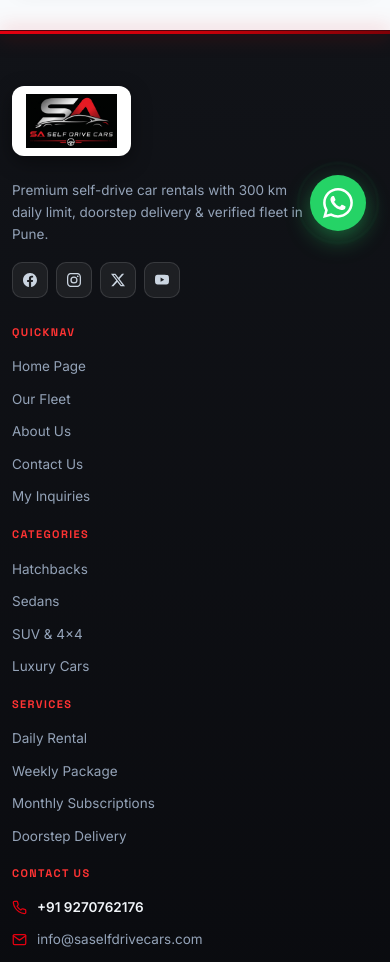
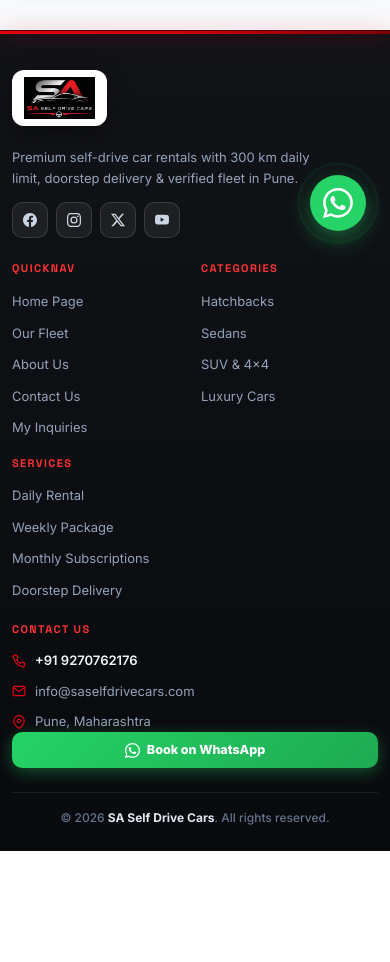
Before and after one commit to abhishekparekar/carrental-pune, a React (Vite) app: page /cars in a window 390 px wide. Shown: the part 589-1551 px from the top of the page. After the commit the page ends 1440 px from the top, so only its background shows below. Built offline with nearby package versions, Linux system fonts and the light colour scheme; no server answers; the database is empty.

Commit message:
Make complete footer fully responsive across PC, Laptop, iPad, Tablets, and all mobile screens

```diff
--- a/src/components/layout/Footer.jsx
+++ b/src/components/layout/Footer.jsx
@@ -57,16 +57,16 @@ export default function Footer() {
         boxShadow: '0 0 20px rgba(229,0,16,0.6)',
       }} />
 
-      <div style={{ padding: '52px 0 28px' }}>
+      <div style={{ padding: 'clamp(36px, 5vw, 56px) 0 24px' }}>
         <div className="container">
           <div className="footer-grid">
 
             {/* ── 1. Brand & Identity Column ── */}
             <div className="footer-brand-col">
-              <Link to="/" style={{ display: 'inline-block', marginBottom: 16, textDecoration: 'none' }}>
+              <Link to="/" style={{ display: 'inline-block', marginBottom: 14, textDecoration: 'none' }}>
                 <div style={{
                   background: '#FFFFFF',
-                  padding: '8px 14px',
+                  padding: '7px 12px',
                   borderRadius: 12,
                   boxShadow: '0 6px 20px rgba(0, 0, 0, 0.4)',
                   display: 'inline-block',
@@ -75,7 +75,7 @@ export default function Footer() {
                     src={logoImg}
                     alt={settings?.businessName || 'SA Self Drive Cars'}
                     style={{
-                      height: 54,
+                      height: 'clamp(42px, 5vw, 52px)',
                       width: 'auto',
                       objectFit: 'contain',
                       display: 'block',
@@ -83,14 +83,12 @@ export default function Footer() {
                   />
                 </div>
               </Link>
-              <p style={{ fontSize: 13.5, color: '#94A3B8', lineHeight: 1.65, marginBottom: 16, maxWidth: 300 }}>
+              <p style={{ fontSize: 13, color: '#94A3B8', lineHeight: 1.6, marginBottom: 14, maxWidth: 320 }}>
                 {settings?.tagline || 'Premium self-drive car rentals with 300 km daily limit, doorstep delivery & verified fleet in Pune.'}
               </p>
 
-
-
               {/* Social Media Links */}
-              <div style={{ display: 'flex', gap: 8 }}>
+              <div style={{ display: 'flex', gap: 8, flexWrap: 'wrap' }}>
                 {socials.map(s => (
                   <a
                     key={s.label}
@@ -120,18 +118,18 @@ export default function Footer() {
 
             {/* ── 2. Link Navigation Columns ── */}
             {Object.entries(footerLinks).map(([group, links]) => (
-              <div key={group}>
+              <div key={group} className="footer-links-col">
                 <h4 style={{
                   fontSize: 11, fontWeight: 800, color: '#FF3333',
-                  letterSpacing: '1.4px', textTransform: 'uppercase', marginBottom: 16,
+                  letterSpacing: '1.4px', textTransform: 'uppercase', marginBottom: 14,
                 }}>{group}</h4>
-                <ul style={{ display: 'flex', flexDirection: 'column', gap: 10 }}>
+                <ul style={{ display: 'flex', flexDirection: 'column', gap: 9, listStyle: 'none', padding: 0, margin: 0 }}>
                   {links.map(link => (
                     <li key={link.label}>
                       <Link
                         to={link.to}
                         style={{
-                          fontSize: 13.5,
+                          fontSize: 13,
                           color: '#94A3B8',
                           textDecoration: 'none',
                           transition: 'all 0.18s ease',
@@ -151,25 +149,25 @@ export default function Footer() {
             ))}
 
             {/* ── 3. Dynamic Contact & Instant Booking Card ── */}
-            <div>
+            <div className="footer-contact-col">
               <h4 style={{
                 fontSize: 11, fontWeight: 800, color: '#FF3333',
-                letterSpacing: '1.4px', textTransform: 'uppercase', marginBottom: 16,
+                letterSpacing: '1.4px', textTransform: 'uppercase', marginBottom: 14,
               }}>Contact Us</h4>
 
-              <ul style={{ display: 'flex', flexDirection: 'column', gap: 12, marginBottom: 18 }}>
+              <ul style={{ display: 'flex', flexDirection: 'column', gap: 11, marginBottom: 16, listStyle: 'none', padding: 0, margin: 0 }}>
                 <li>
                   <a
                     href={`tel:${rawPhone.replace(/\s+/g, '')}`}
                     style={{
-                      display: 'flex', alignItems: 'center', gap: 10,
-                      fontSize: 13.5, color: '#F1F5F9', textDecoration: 'none',
+                      display: 'flex', alignItems: 'center', gap: 9,
+                      fontSize: 13, color: '#F1F5F9', textDecoration: 'none',
                       fontWeight: 600, transition: 'color 0.15s',
                     }}
                     onMouseEnter={e => e.currentTarget.style.color = '#FF3333'}
                     onMouseLeave={e => e.currentTarget.style.color = '#F1F5F9'}
                   >
-                    <span style={{ color: '#E50010', flexShrink: 0 }}><FiPhone size={15} /></span>
+                    <span style={{ color: '#E50010', flexShrink: 0 }}><FiPhone size={14} /></span>
                     {rawPhone}
                   </a>
                 </li>
@@ -177,24 +175,24 @@ export default function Footer() {
                   <a
                     href={`mailto:${settings?.email || 'info@saselfdrivecars.com'}`}
                     style={{
-                      display: 'flex', alignItems: 'center', gap: 10,
-                      fontSize: 13.5, color: '#94A3B8', textDecoration: 'none',
+                      display: 'flex', alignItems: 'center', gap: 9,
+                      fontSize: 13, color: '#94A3B8', textDecoration: 'none',
                       transition: 'color 0.15s',
                       wordBreak: 'break-all',
                     }}
                     onMouseEnter={e => e.currentTarget.style.color = '#FFFFFF'}
                     onMouseLeave={e => e.currentTarget.style.color = '#94A3B8'}
                   >
-                    <span style={{ color: '#E50010', flexShrink: 0 }}><FiMail size={15} /></span>
+                    <span style={{ color: '#E50010', flexShrink: 0 }}><FiMail size={14} /></span>
                     {settings?.email || 'info@saselfdrivecars.com'}
                   </a>
                 </li>
                 <li>
                   <span style={{
-                    display: 'flex', alignItems: 'center', gap: 10,
-                    fontSize: 13.5, color: '#94A3B8',
+                    display: 'flex', alignItems: 'center', gap: 9,
+                    fontSize: 13, color: '#94A3B8',
                   }}>
-                    <span style={{ color: '#E50010', flexShrink: 0 }}><FiMapPin size={15} /></span>
+                    <span style={{ color: '#E50010', flexShrink: 0 }}><FiMapPin size={14} /></span>
                     {settings?.address || 'Pune, Maharashtra'}
                   </span>
                 </li>
@@ -208,34 +206,36 @@ export default function Footer() {
                 style={{
                   display: 'inline-flex',
                   alignItems: 'center',
-                  gap: 8,
-                  padding: '10px 18px',
+                  justifyContent: 'center',
+                  gap: 7,
+                  padding: '9px 16px',
                   borderRadius: 10,
                   background: 'linear-gradient(135deg, #25D366 0%, #1EAA52 100%)',
                   color: '#FFFFFF',
-                  fontSize: 13,
+                  fontSize: 12.5,
                   fontWeight: 800,
                   textDecoration: 'none',
                   boxShadow: '0 4px 16px rgba(37,211,102,0.35)',
                   transition: 'all 0.15s ease',
+                  width: 'auto',
                 }}
                 onMouseEnter={e => e.currentTarget.style.transform = 'translateY(-2px)'}
                 onMouseLeave={e => e.currentTarget.style.transform = 'translateY(0)'}
               >
-                <BsWhatsapp size={16} /> Book on WhatsApp
+                <BsWhatsapp size={15} /> Book on WhatsApp
               </a>
             </div>
 
           </div>
 
           {/* ── Bottom Divider & Copyright Bar ── */}
-          <div style={{ height: 1, background: 'rgba(255, 255, 255, 0.08)', margin: '36px 0 20px' }} />
+          <div style={{ height: 1, background: 'rgba(255, 255, 255, 0.08)', margin: 'clamp(24px, 4vw, 36px) 0 16px' }} />
 
           <div style={{
             display: 'flex', alignItems: 'center', justifyContent: 'center',
             flexWrap: 'wrap', gap: 12, textAlign: 'center',
           }}>
-            <p style={{ fontSize: 12.5, color: '#64748B', margin: 0, fontWeight: 500 }}>
+            <p style={{ fontSize: 12, color: '#64748B', margin: 0, fontWeight: 500 }}>
               © {new Date().getFullYear()} <strong style={{ color: '#E2E8F0' }}>{settings?.businessName || 'SA Self Drive Cars'}</strong>. All rights reserved.
             </p>
           </div>
@@ -245,20 +245,50 @@ export default function Footer() {
       <style>{`
         .footer-grid {
           display: grid;
-          grid-template-columns: 1.6fr 1fr 1fr 1fr 1.3fr;
+          grid-template-columns: minmax(0, 1.5fr) repeat(3, minmax(0, 1fr)) minmax(0, 1.3fr);
           gap: clamp(16px, 2.5vw, 32px);
+          align-items: start;
         }
-        @media (max-width: 1100px) {
-          .footer-grid { grid-template-columns: repeat(3, 1fr); gap: 24px; }
-          .footer-brand-col { grid-column: span 3; }
+        @media (max-width: 1180px) {
+          .footer-grid {
+            grid-template-columns: repeat(3, 1fr);
+            gap: 24px;
+          }
+          .footer-brand-col {
+            grid-column: span 2;
+          }
+          .footer-contact-col {
+            grid-column: span 1;
+          }
         }
-        @media (max-width: 680px) {
-          .footer-grid { grid-template-columns: repeat(2, 1fr); gap: 20px; }
-          .footer-brand-col { grid-column: span 2; margin-bottom: 8px; }
+        @media (max-width: 768px) {
+          .footer-grid {
+            grid-template-columns: repeat(2, 1fr);
+            gap: 22px;
+          }
+          .footer-brand-col {
+            grid-column: span 2;
+            margin-bottom: 6px;
+          }
+          .footer-contact-col {
+            grid-column: span 2;
+            margin-top: 4px;
+          }
         }
-        @media (max-width: 440px) {
-          .footer-grid { grid-template-columns: 1fr; gap: 20px; }
-          .footer-brand-col { grid-column: span 1; }
+        @media (max-width: 480px) {
+          .footer-grid {
+            grid-template-columns: repeat(2, 1fr);
+            gap: 18px 12px;
+          }
+          .footer-brand-col {
+            grid-column: span 2;
+          }
+          .footer-contact-col {
+            grid-column: span 2;
+          }
+          .footer-contact-col a[href^="https://wa.me"] {
+            width: 100% !important;
+          }
         }
       `}</style>
     </footer>
```
